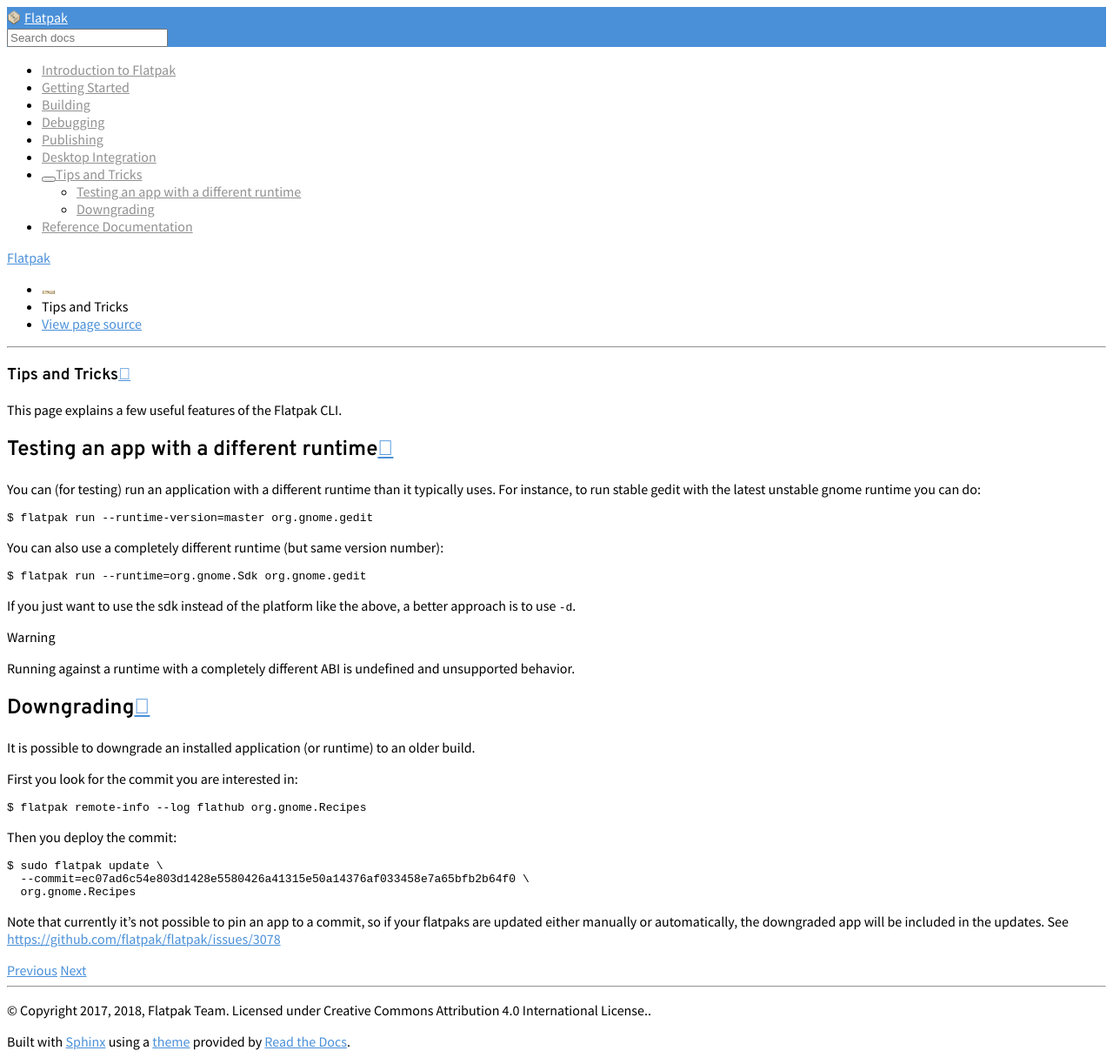
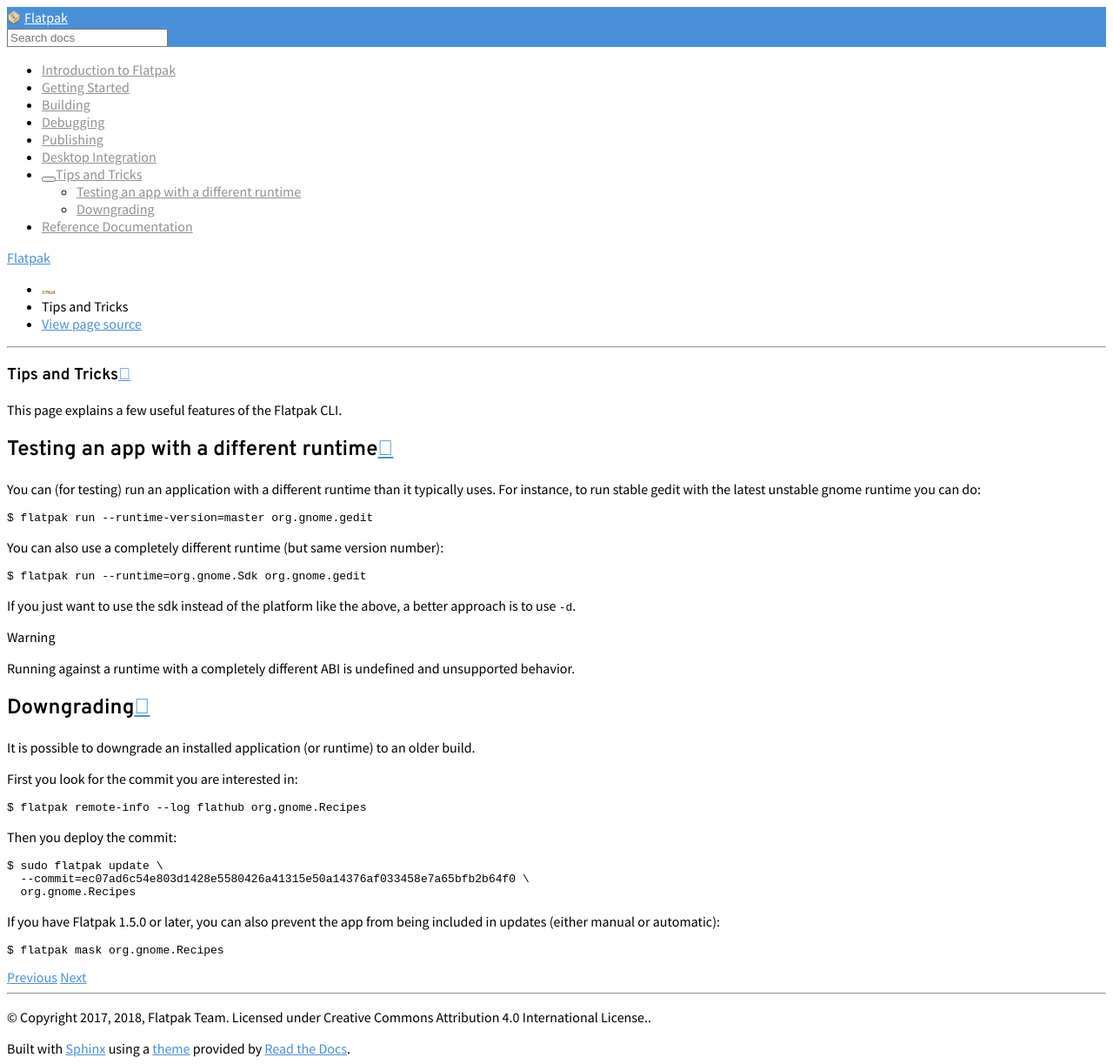
Before and after one commit to flatpak/flatpak-docs, a Sphinx documentation site: the page built from docs/tips-and-tricks.rst, in a window 1280 px wide. Shown: the whole page at 87% size. Built offline with Sphinx 7.4.7 and the Read the Docs theme 2.0.0, drawn with Linux system fonts in a browser that asks for light colours.

Commit message:
tips-and-tricks: Mention mask command

```diff
--- a/docs/tips-and-tricks.rst
+++ b/docs/tips-and-tricks.rst
@@ -41,6 +41,7 @@ Then you deploy the commit::
    --commit=ec07ad6c54e803d1428e5580426a41315e50a14376af033458e7a65bfb2b64f0 \
    org.gnome.Recipes
 
-Note that currently it's not possible to pin an app to a commit, so if your
-flatpaks are updated either manually or automatically, the downgraded app will
-be included in the updates. See https://github.com/flatpak/flatpak/issues/3078
+If you have Flatpak 1.5.0 or later, you can also prevent the app from being
+included in updates (either manual or automatic)::
+
+ $ flatpak mask org.gnome.Recipes
```
